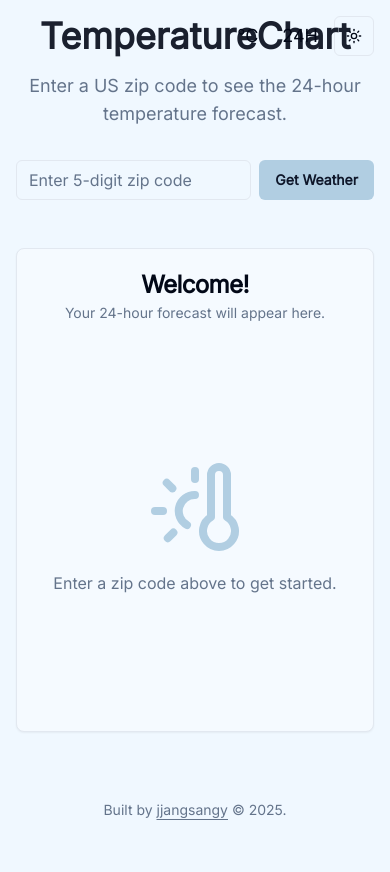
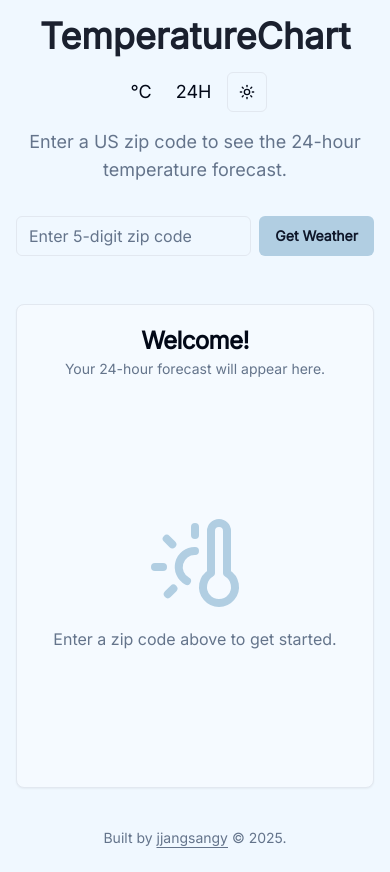
Before and after one commit to jjangsangy/TemperatureChart, a Next.js app: page / in a window 390 px wide. Before the commit the page ends 844 px from the top, so only its background shows below. Built offline with nearby package versions, Linux system fonts and the light colour scheme.

Commit message:
made header responsive

```diff
--- a/src/app/page.tsx
+++ b/src/app/page.tsx
@@ -117,7 +117,12 @@ export default function Home() {
   return (
     <div className="flex min-h-screen flex-col bg-background font-body">
       <main className="flex-grow flex flex-col items-center p-4 sm:p-8 md:p-12 lg:p-24">
-        <div className="absolute top-4 right-4 flex items-center space-x-2">
+        <div className="z-10 w-full max-w-7xl items-center justify-center text-center">
+          <div className="relative flex flex-col md:flex-row md:items-center md:justify-center mb-4">
+            <h1 className="text-4xl md:text-5xl font-bold font-headline text-foreground/90 mb-4 md:mb-0 md:text-center md:flex-grow">
+                TemperatureChart
+            </h1>
+            <div className="flex items-center space-x-2 justify-center md:absolute md:right-0 md:top-0">
                 <Button
                     variant="ghost"
                     onClick={handleUnitToggle}
@@ -136,10 +141,7 @@ export default function Home() {
                 </Button>
                 <ThemeToggle />
             </div>
-        <div className="z-10 w-full max-w-7xl items-center justify-center text-center">
-          <h1 className="text-4xl md:text-5xl font-bold font-headline mb-4 text-foreground/90">
-            TemperatureChart
-          </h1>
+          </div>
           <p className="text-lg text-muted-foreground mb-8">
             Enter a US zip code to see the 24-hour temperature forecast.
           </p>
```
Also changed, not shown: 3 other files (tests, documents, lock files or other folders). Lines whose indentation alone changed are shown as unchanged.
